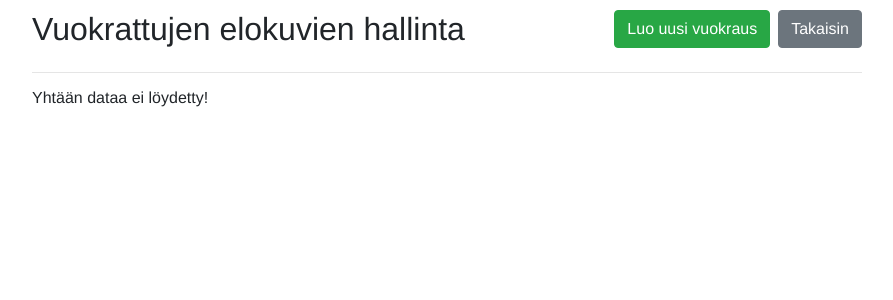
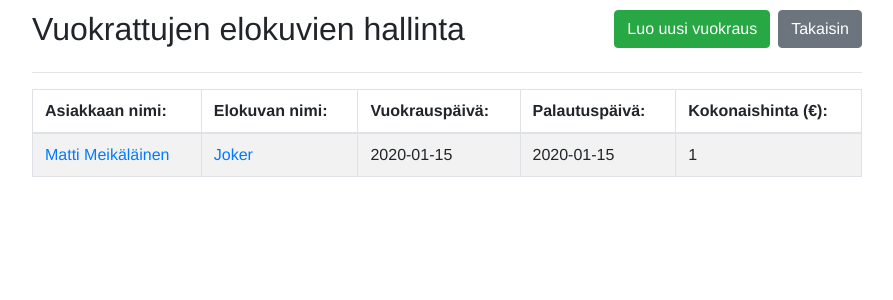
Before and after one commit to Virus629/videovuokraamo, a PHP site: page /Vuokraus_tiedot/index.php in a window 1280 px wide. Shown: the top 300 px of the page, without its empty margins (193-1086 px from the left). Run offline with PHP 8.4, Linux system fonts and the light colour scheme; the visitor is signed in with stand-in values (Sample User, id 1); data comes from the database, SQL or seed files in the repository; tables that the repository leaves empty hold one stand-in row (values such as "Sample post"); style sheets or scripts are compiled from the project's sources; some libraries are stand-ins or nearby versions.

Commit message:
Korjaus: vuokra raportti

```diff
--- a/Asiakas_tiedot/index.php
+++ b/Asiakas_tiedot/index.php
@@ -26,7 +26,7 @@
                             session_start();
 
                             if(!isset($_SESSION["loggedin"]) || $_SESSION["loggedin"] !== true) {
-                                header("location: ../Myyja_tiedot/login.php");
+                                header("location: ./../Myyja_tiedot/login.php");
                                 exit();
                             }
 
--- a/Vuokraus_tiedot/index.php
+++ b/Vuokraus_tiedot/index.php
@@ -30,11 +30,9 @@
                                 exit();
                             }
 
-                            $date = date('Y-d-m');
-                            include_once './../database.php';
+                            require_once "./../database.php";
 
-                            $sql = "SELECT concat(a.etunimi, ' ', a.sukunimi) asiakkaanNimi, vi.nimi videonNimi, vi.nimi elokuvaNimi, a.asiakasid, vi.videoid, v.vuokrauspvm, v.palautuspvm FROM asiakas a, vuokraus v, elokuva vi WHERE a.asiakasid = v.asiakasID AND v.videoID = vi.videoid AND v.palautuspvm >= '" . $date . "' ORDER BY palautuspvm ASC";
-                            //$sql = "SELECT concat(a.etunimi, ' ', a.sukunimi) asiakkaanNimi, vi.nimi videonNimi, vi.nimi elokuvaNimi, a.asiakasid, vi.videoid, v.vuokrauspvm, v.palautuspvm FROM asiakas a, vuokraus v, vuokrausrivi vr, elokuva vi WHERE a.asiakasid = v.asiakasID AND v.vuokrausID = vr.vuokrausID AND vr.videoID = vi.videoid AND v.palautuspvm >= '" . $date . "' ORDER BY palautuspvm ASC";
+                            $sql = "SELECT concat(a.etunimi, ' ', a.sukunimi) asiakkaanNimi, vi.nimi elokuvanNimi, v.asiakasID asiakasID, vi.videoid videoID, v.vuokrauspvm, v.palautuspvm, v.kokonaishinta FROM asiakas a, elokuva vi, vuokraus v WHERE a.asiakasid = v.asiakasID AND vi.videoid = v.videoID AND v.palautuspvm ORDER BY palautuspvm ASC";
 
                             if($mysqli->set_charset("utf8")) {
                                 if($result = $mysqli->query($sql)) {
@@ -46,15 +44,17 @@
                                                     echo "<th>Elokuvan nimi:</th>";
                                                     echo "<th>Vuokrauspäivä:</th>";
                                                     echo "<th>Palautuspäivä:</th>";
+                                                    echo "<th>Kokonaishinta (€):</th>";
                                                 echo "</tr>";
                                             echo "</thead>";
                                             echo "<tbody>";
                                             while($row = $result->fetch_array()) {
                                                 echo "<tr>";
-                                                    echo "<td><a href='./../Asiakas_tiedot/pages/read_asiakas.php?asiakasid=". $row['asiakasid']. "'<span>" . $row['asiakkaanNimi'] . "</span></td>";
-                                                    echo "<td><a href='./../Video_tiedot/pages/read_video.php?videoid=". $row['videoid']. "'<span>" . $row['elokuvaNimi'] . "</span></td>";
+                                                    echo "<td><a href='./../Asiakas_tiedot/pages/read_asiakas.php?asiakasid=". $row['asiakasID']. "'<span>" . $row['asiakkaanNimi'] . "</span></td></a>";
+                                                    echo "<td><a href='./../Video_tiedot/pages/read_video.php?videoid=". $row['videoID']. "'<span>" . $row['elokuvanNimi'] . "</span></td></a>";
                                                     echo "<td>" . $row["vuokrauspvm"] . "</td>";
                                                     echo "<td>" . $row["palautuspvm"] . "</td>";
+                                                    echo "<td>" . $row["kokonaishinta"] . "</td>";
                                                 echo "</tr>";
                                             }
                                             echo "</tbody>";
```
